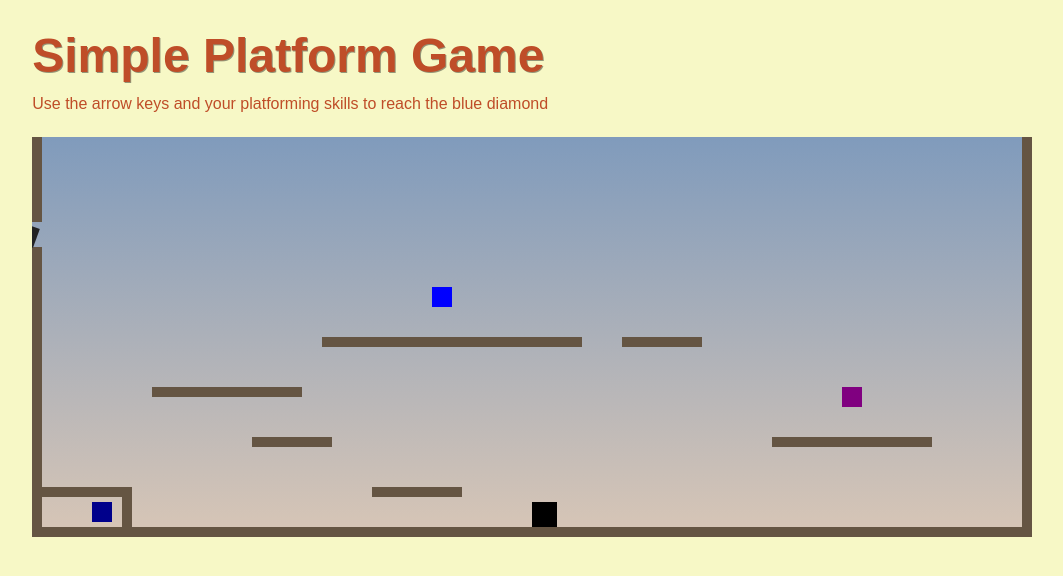
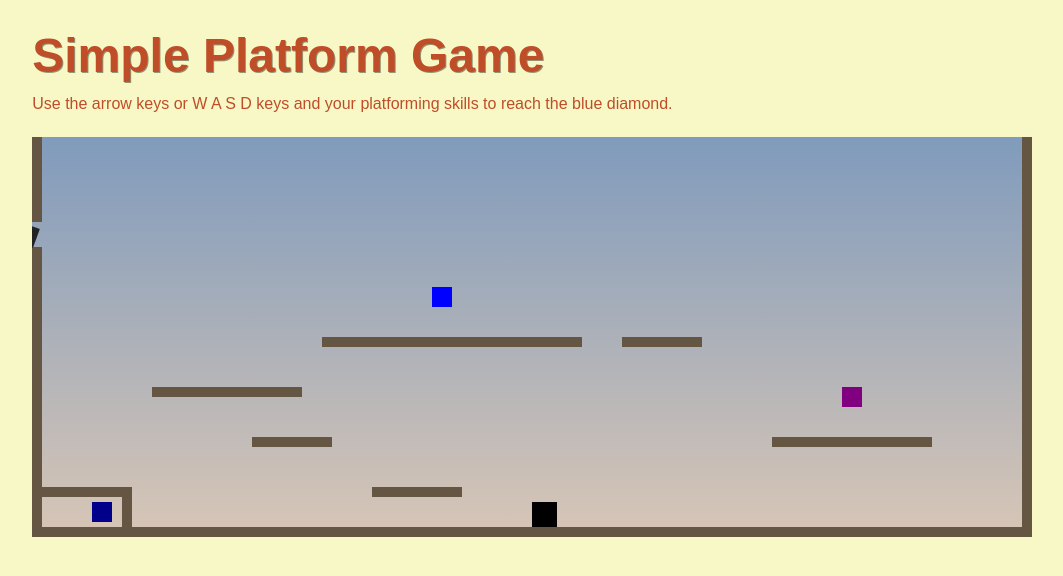
Before and after one commit to Sushan8-1/Paltform, a plain HTML site: page index.html in a window 1280 px wide. Shown: the whole page, without its empty margins (1-1064 px from the left). Drawn offline with Linux system fonts and the light colour scheme.

Commit message:
Html changes

```diff
--- a/index.html
+++ b/index.html
@@ -10,7 +10,7 @@
     <div>
       <h1>Simple Platform Game</h1>
       <p>
-        Use the arrow keys and your platforming skills to reach the blue diamond
+        Use the arrow keys or W A S D keys and your platforming skills to reach the blue diamond.
       </p>
     </div>
     <canvas id="canvas"> </canvas>
```
